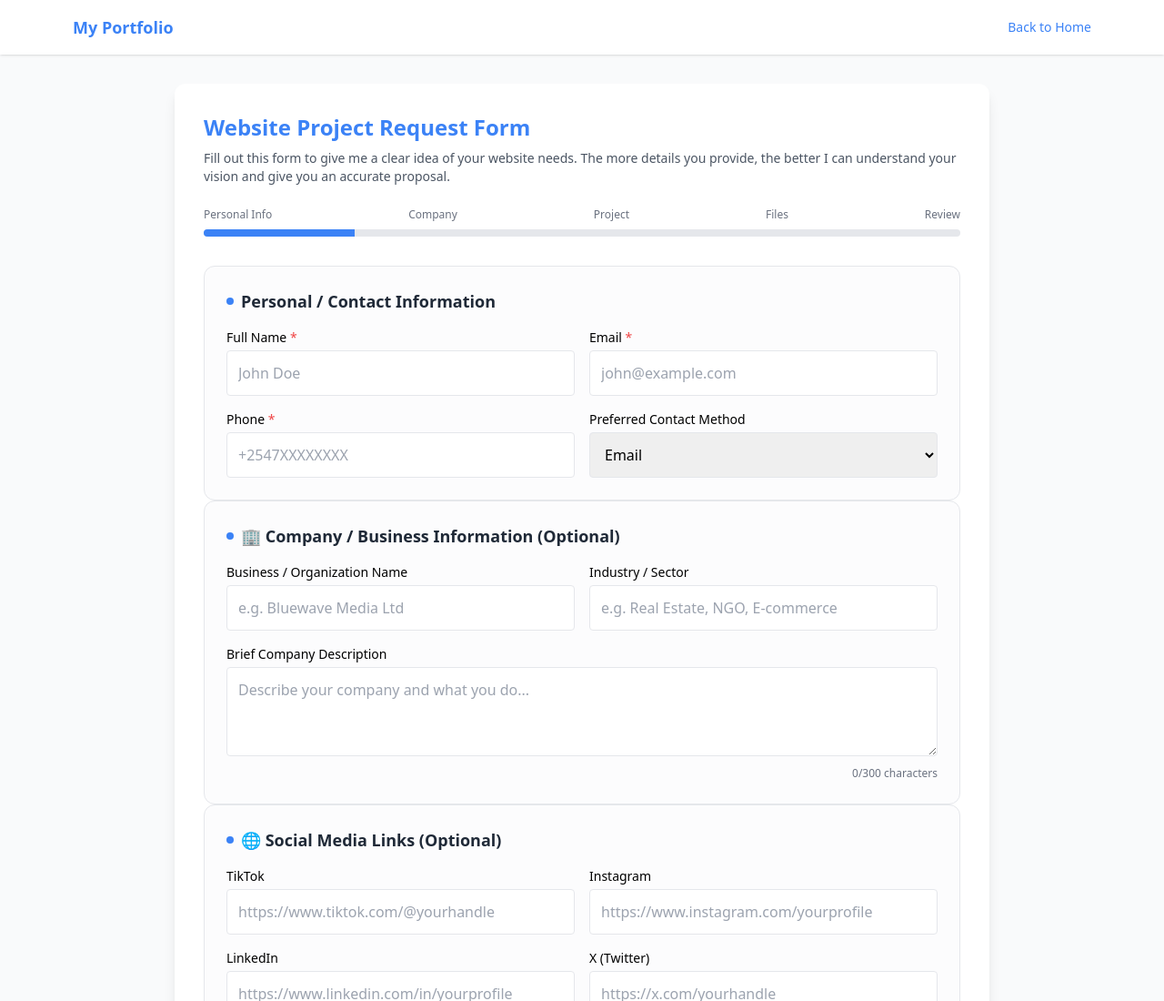
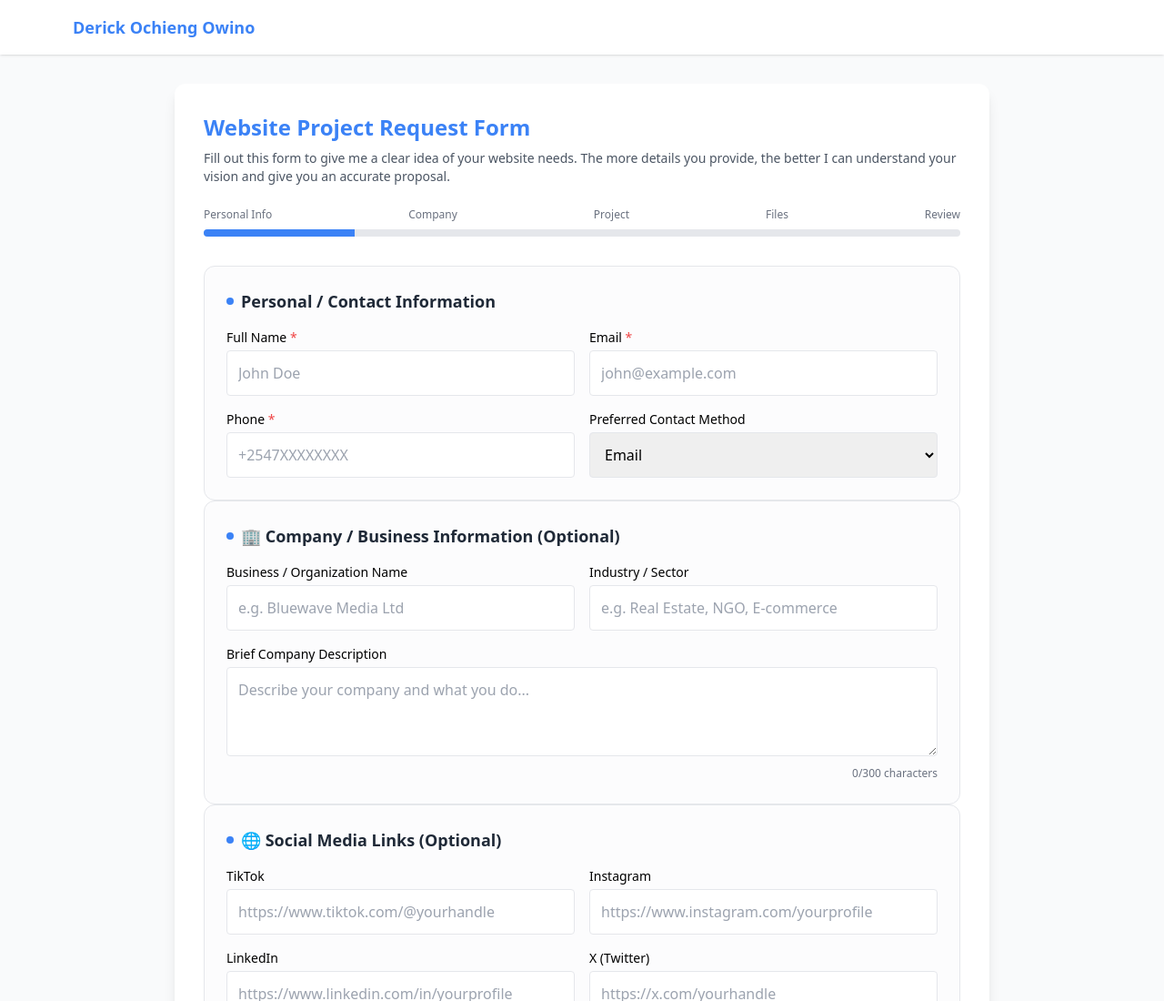
Before and after one commit to Derick-Ochieng-Owino/web_request, a website: page index.html in a window 1280 px wide. Shown: the top 1100 px of the page at 91% size. Drawn offline with nearby package versions, Linux system fonts and the light colour scheme.

Commit message:
Navbar Changes

```diff
--- a/index.html
+++ b/index.html
@@ -131,8 +131,7 @@
 <body class="antialiased bg-gray-50">
   <header class="bg-white shadow sticky top-0 z-10">
     <div class="max-w-6xl mx-auto px-4 py-4 flex justify-between items-center">
-      <a href="index.html" class="text-lg font-bold text-[var(--primary)]">My Portfolio</a>
-      <a href="index.html#contact" class="text-sm text-[var(--primary)] hover:underline">Back to Home</a>
+      <a href="index.html" class="text-lg font-bold text-[var(--primary)]">Derick Ochieng Owino</a>
     </div>
   </header>
 
```
